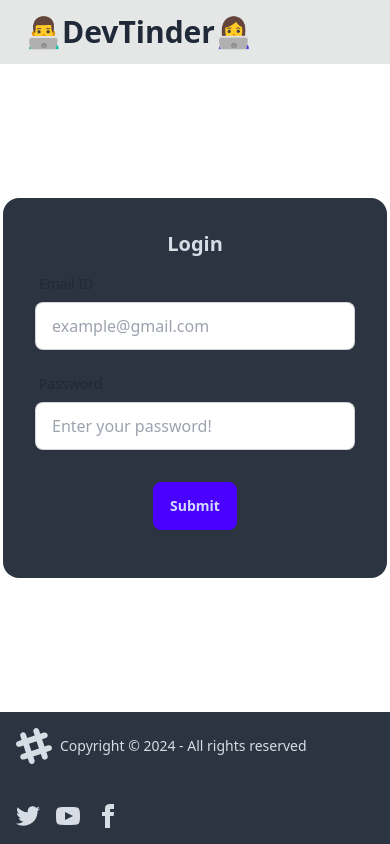
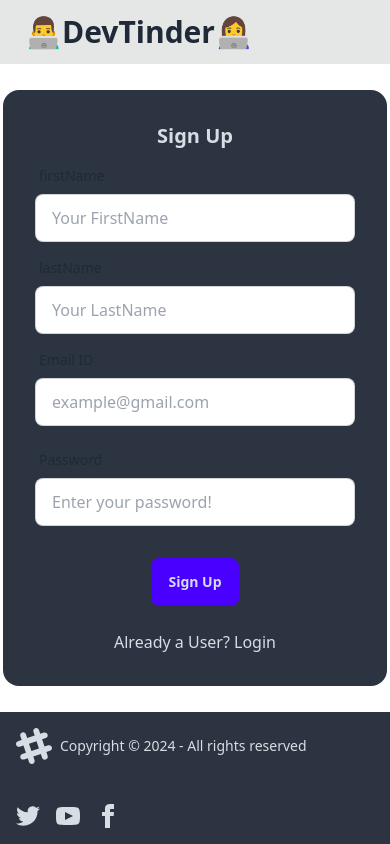
Before and after one commit to Ariano2/devTinder-web, a React (Vite) app: page /login in a window 390 px wide. Built offline with nearby package versions, Linux system fonts and the light colour scheme; no server answers.

Commit message:
Added Signup feature and mobile responsiveness

```diff
--- a/src/components/Connections.jsx
+++ b/src/components/Connections.jsx
@@ -24,7 +24,7 @@ const Connections = () => {
   if (connections.length === 0) {
     return (
       <div className="flex flex-col gap-10 items-center my-10 text-2xl text-white font-bold">
-        You have no Connections
+        <h1>You have no Connections, Yet!</h1>
         <p className="text-xl">
           Please head over to the feed to find friends and make new connections
         </p>
--- a/src/components/Feed.jsx
+++ b/src/components/Feed.jsx
@@ -25,7 +25,7 @@ const Feed = () => {
   if (feed.length <= 0)
     return (
       <div className="flex flex-col gap-10 items-center my-10 text-2xl text-white font-bold">
-        FEED: Looks like you've run out of matches!
+        <h1>FEED: Looks like you have run out of matches! </h1>
         <p className="text-xl">
           Please come back again later to find new matches!!
         </p>
--- a/src/components/Login.jsx
+++ b/src/components/Login.jsx
@@ -5,6 +5,9 @@ import { addUser } from '../utils/userSlice';
 import { useNavigate } from 'react-router';
 import { BASE_URL } from '../utils/constants';
 const Login = () => {
+  const [isLoginForm, setIsLoginForm] = useState(false);
+  const [firstName, setFirstName] = useState('');
+  const [lastName, setLastName] = useState('');
   const [emailId, setEmailId] = useState('');
   const [password, setPassword] = useState('');
   const [error, setError] = useState('');
@@ -26,17 +29,69 @@ const Login = () => {
       setError(err?.response?.data || 'ERROR : LOGIN FAILED');
     }
   };
+  const submitSignUp = async () => {
+    try {
+      const res = await axios.post(
+        BASE_URL + '/signup',
+        {
+          firstName,
+          lastName,
+          emailId,
+          password,
+        },
+        { withCredentials: true }
+      );
+      dispatch(addUser(res.data.data));
+      navigate('/profile');
+    } catch (err) {
+      setError(err?.response?.data || 'ERROR : LOGIN FAILED');
+    }
+  };
   return (
     <div className="mt-auto">
       <form
         className="card mx-auto bg-neutral text-neutral-content w-96"
         onSubmit={(e) => {
           e.preventDefault();
-          submitLogin();
+          if (isLoginForm) {
+            submitLogin();
+            return;
+          }
+          submitSignUp();
         }}
       >
         <div className="card-body items-center text-center">
-          <h2 className="card-title">Login</h2>
+          <h2 className="card-title">{isLoginForm ? 'Login' : 'Sign Up'}</h2>
+          {!isLoginForm && (
+            <>
+              <label className="form-control w-full max-w-xs">
+                <div className="label">
+                  <span className="label-text">firstName</span>
+                </div>
+                <input
+                  type="text"
+                  placeholder="Your FirstName"
+                  className="input input-bordered w-full max-w-xs"
+                  required
+                  value={firstName}
+                  onChange={(e) => setFirstName(e.target.value)}
+                />
+              </label>
+              <label className="form-control w-full max-w-xs">
+                <div className="label">
+                  <span className="label-text">lastName</span>
+                </div>
+                <input
+                  type="text"
+                  placeholder="Your LastName"
+                  className="input input-bordered w-full max-w-xs"
+                  required
+                  value={lastName}
+                  onChange={(e) => setLastName(e.target.value)}
+                />
+              </label>
+            </>
+          )}
           <label className="form-control w-full max-w-xs">
             <div className="label">
               <span className="label-text">Email ID</span>
@@ -66,9 +121,15 @@ const Login = () => {
           {error && <p className="text-error">{error}</p>}
           <div className="card-actions justify-end my-4">
             <button type="submit" className="btn btn-primary">
-              Submit
+              {isLoginForm ? 'Login' : 'Sign Up'}
             </button>
           </div>
+          <p
+            onClick={() => setIsLoginForm(!isLoginForm)}
+            className="cursor-pointer hover:text-red-400"
+          >
+            {isLoginForm ? 'New User? Sign Up' : 'Already a User? Login'}
+          </p>
         </div>
       </form>
     </div>
--- a/src/components/NavBar.jsx
+++ b/src/components/NavBar.jsx
@@ -27,7 +27,7 @@ const NavBar = () => {
         </Link>
       </div>
       {user && (
-        <div>
+        <div className="hidden lg:inline-block">
           <span>Hello {user.firstName}</span>
         </div>
       )}
--- a/src/components/Profile.jsx
+++ b/src/components/Profile.jsx
@@ -42,7 +42,7 @@ const Profile = () => {
             </div>
           </div>
         )}
-        <div className="flex gap-10 px-[20%] py-10">
+        <div className="flex flex-col my-4 gap-5 items-center lg:flex lg:flex-row lg:gap-10 lg:px-[20%] lg:py-10">
           <div className="card-body items-center text-center bg-base-200">
             <h2 className="card-title">Update Profile</h2>
             <label className="form-control w-full max-w-xs">
@@ -126,7 +126,7 @@ const Profile = () => {
               </button>
             </div>
           </div>
-          <div>
+          <div className="pointer-events-none">
             <UserCard
               user={{ firstName, lastName, age, photoUrl, gender, about }}
             />
--- a/src/components/Requests.jsx
+++ b/src/components/Requests.jsx
@@ -42,7 +42,7 @@ const Requests = () => {
   if (connectionRequestList.length === 0) {
     return (
       <div className="flex  justify-center my-10 text-2xl text-white font-bold">
-        No Pending Friend Requests
+        <h1>No Pending Friend Requests</h1>
       </div>
     );
   }
--- a/src/components/UserCard.jsx
+++ b/src/components/UserCard.jsx
@@ -6,13 +6,12 @@ const UserCard = ({ user }) => {
   const dispatch = useDispatch();
   const handleRequest = async (status, userId) => {
     try {
-      const res = await axios.post(
+      await axios.post(
         BASE_URL + '/request/send/' + status + '/' + userId,
         {},
         { withCredentials: true }
       );
       dispatch(removeUserFromFeed(_id));
-      console.log(res);
     } catch (err) {
       console.error(err);
     }
```
